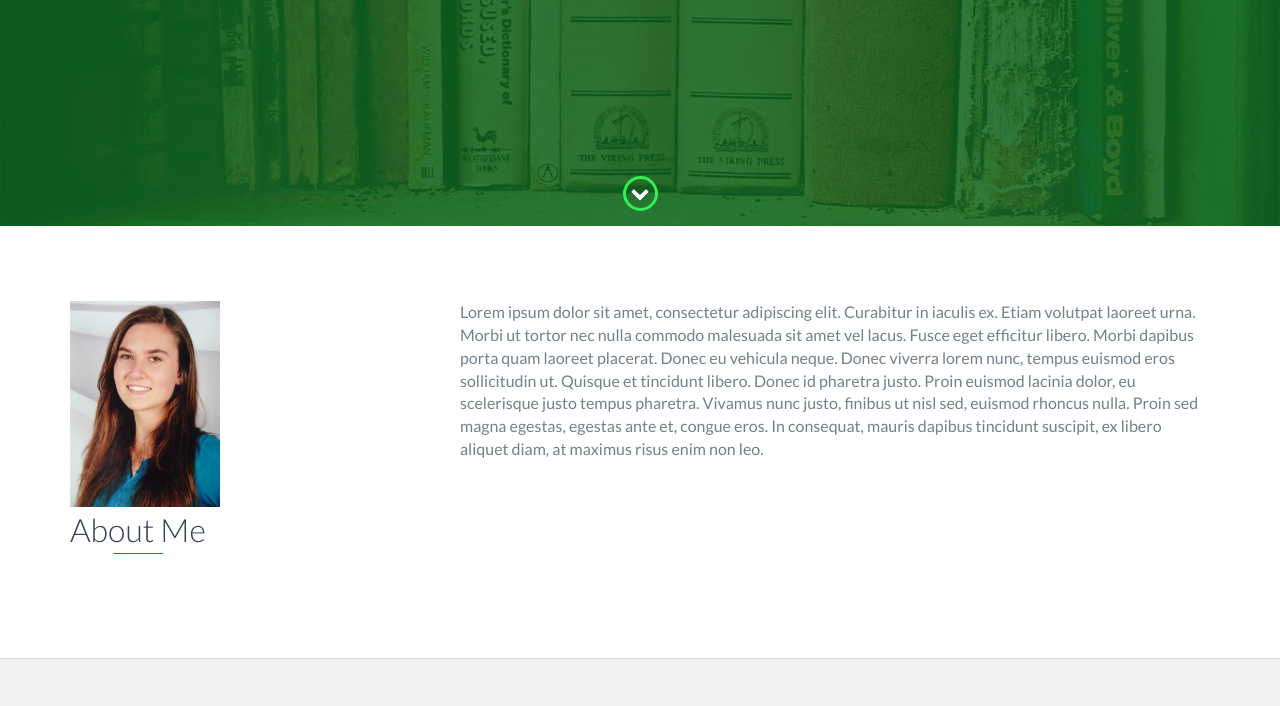
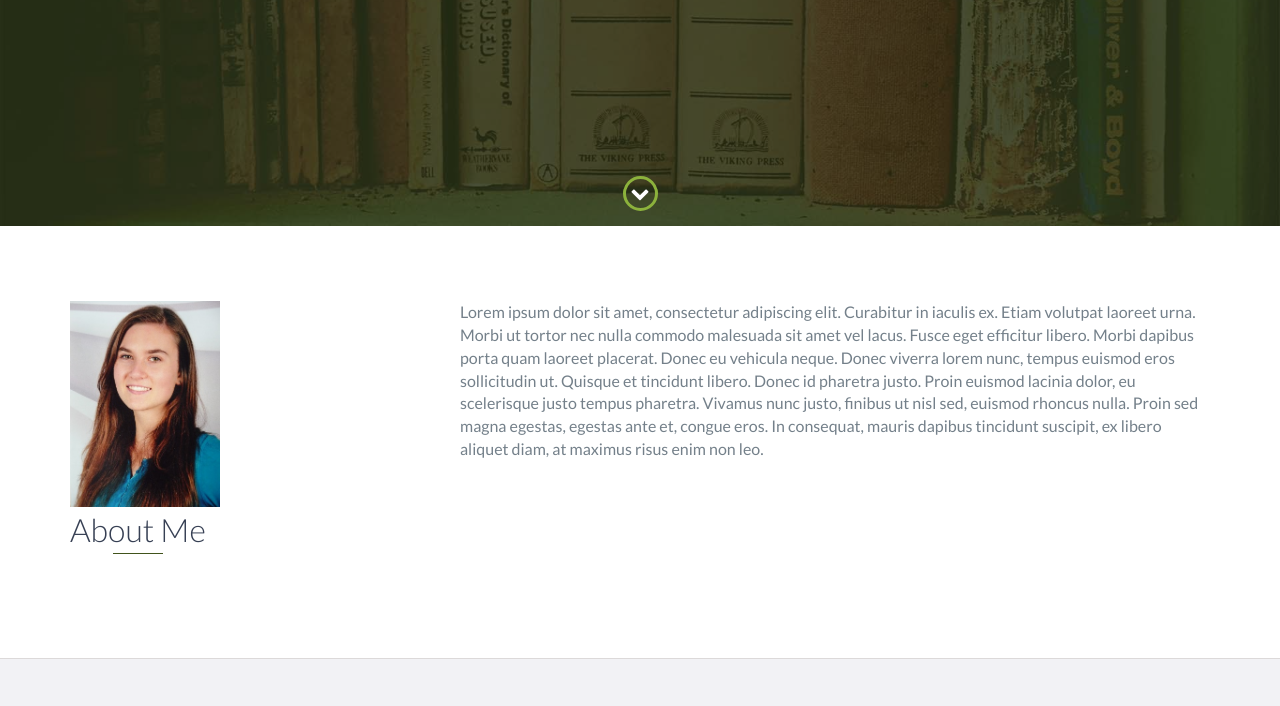
Before and after one commit to jhNsXO/hoeb, a website: page index.html in a window 1280 px wide. Shown: the part 574-1280 px from the top of the page. Drawn offline with nearby package versions, Linux system fonts and the light colour scheme.

Commit message:
green tone

```diff
--- a/scss/styles.scss
+++ b/scss/styles.scss
@@ -34,7 +34,7 @@
 */
 
 // Define base and accent colors
-$base-color: #0a9628;
+$base-color: #41531c;
 $base-color-hover: darken($base-color, 10%);
 
 // Define background colors
```
Also changed, not shown: css/styles.css.
